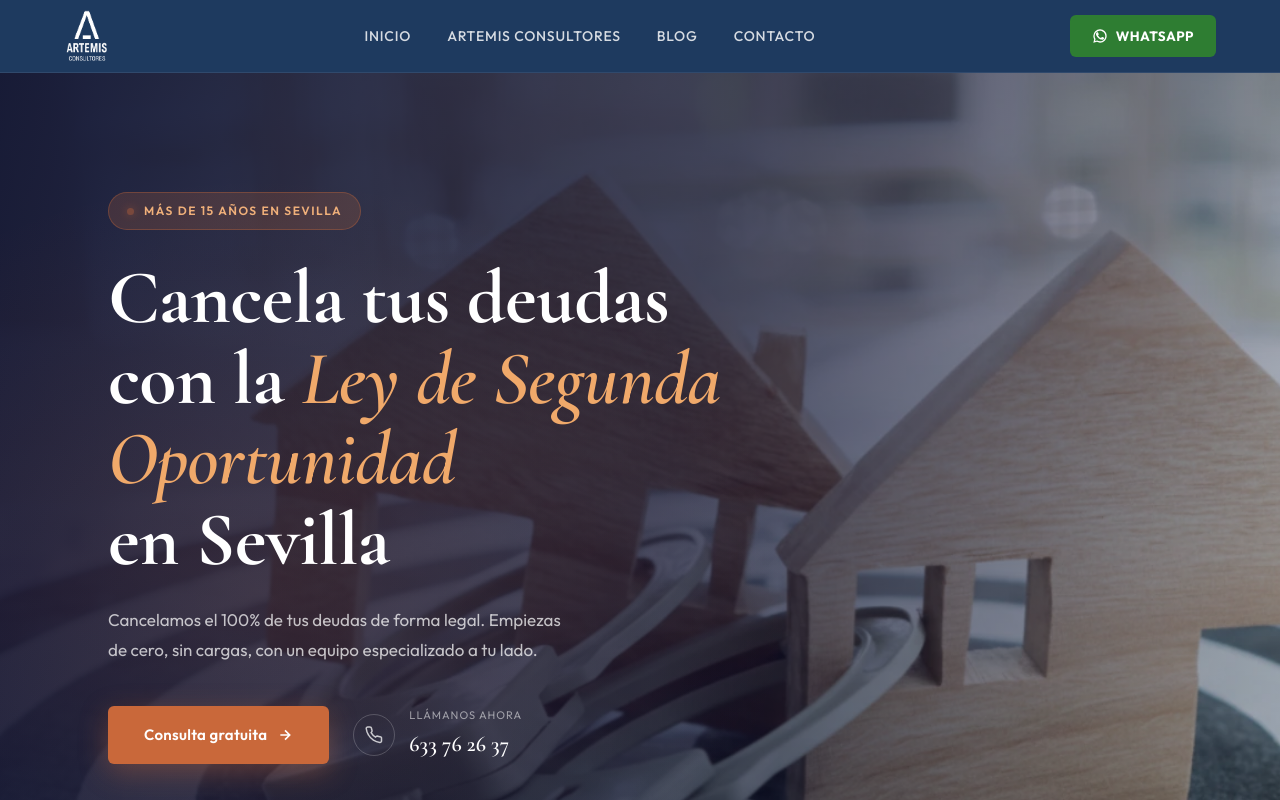
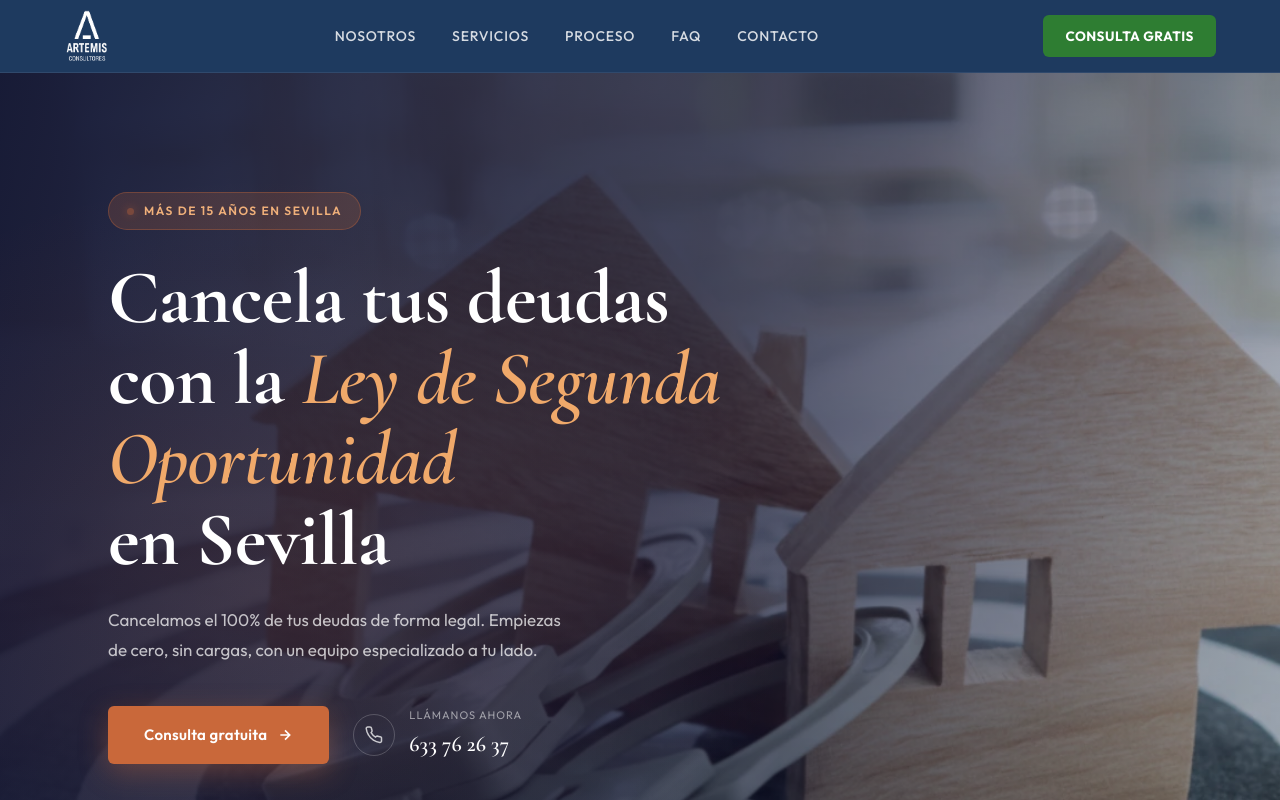
Before and after one commit to mardeencantos457-lang/Artemis, a React (Vite) app: page / in a window 1280 px wide. Shown: the top 800 px of the page. Built offline with nearby package versions, Linux system fonts and the light colour scheme.

Commit message:
Update Header.jsx

```diff
--- a/src/components/Header.jsx
+++ b/src/components/Header.jsx
@@ -2,10 +2,11 @@ import { useState, useEffect } from 'react'
 import './Header.css'
 
 const NAV_LINKS = [
-  { href: '/', label: 'Inicio' },
-  { href: '/artemis-consultores', label: 'Artemis Consultores' },
-  { href: '/blog', label: 'Blog' },
-  { href: '/contacto', label: 'Contacto' },
+  { href: '#sobre', label: 'Nosotros' },
+  { href: '#servicios', label: 'Servicios' },
+  { href: '#proceso', label: 'Proceso' },
+  { href: '#faq', label: 'FAQ' },
+  { href: '#contacto', label: 'Contacto' },
 ]
 
 export default function Header() {
@@ -24,47 +25,42 @@ export default function Header() {
     return () => window.removeEventListener('resize', handler)
   }, [])
 
+  const handleNav = (e, href) => {
+    e.preventDefault()
+    setMenuOpen(false)
+    const el = document.querySelector(href)
+    if (el) el.scrollIntoView({ behavior: 'smooth' })
+  }
+
   return (
     <header id="site-header" className={`site-header ${scrolled ? 'scrolled' : ''}`} role="banner">
       <div className="header-inner">
-        <button
-          className="menu-toggle"
-          onClick={() => setMenuOpen(!menuOpen)}
-          aria-label={menuOpen ? 'Cerrar menú' : 'Abrir menú'}
-          aria-expanded={menuOpen}
-          aria-controls="main-nav"
-        >
+        <button className="menu-toggle" onClick={() => setMenuOpen(!menuOpen)} aria-label={menuOpen ? 'Cerrar menú' : 'Abrir menú'} aria-expanded={menuOpen}>
           <span className={`hamburger ${menuOpen ? 'open' : ''}`}>
             <span /><span /><span />
           </span>
         </button>
 
-        <a href="/" className="header-logo" aria-label="Artemis Consultores — Inicio">
-          <img src="/logo.png" alt="Artemis Consultores" width="160" height="40" />
+        <a href="/" className="header-logo" aria-label="Artemis Consultores">
+          <img src="/logo.png" alt="Artemis Consultores" width="200" height="52" />
         </a>
 
         <nav id="main-nav" className={`header-nav ${menuOpen ? 'active' : ''}`} aria-label="Navegación principal">
           <ul role="list">
             {NAV_LINKS.map(link => (
               <li key={link.href}>
-                <a href={link.href} onClick={() => setMenuOpen(false)}>{link.label}</a>
+                <a href={link.href} onClick={(e) => handleNav(e, link.href)}>{link.label}</a>
               </li>
             ))}
           </ul>
         </nav>
 
-        <a href="https://wa.me/34633762637" className="header-cta" target="_blank" rel="noopener noreferrer" aria-label="Contactar por WhatsApp">
-          <svg width="16" height="16" viewBox="0 0 24 24" fill="currentColor" aria-hidden="true">
-            <path d="M17.472 14.382c-.297-.149-1.758-.867-2.03-.967-.273-.099-.471-.148-.67.15-.197.297-.767.966-.94 1.164-.173.199-.347.223-.644.075-.297-.15-1.255-.463-2.39-1.475-.883-.788-1.48-1.761-1.653-2.059-.173-.297-.018-.458.13-.606.134-.133.298-.347.446-.52.149-.174.198-.298.298-.497.099-.198.05-.371-.025-.52-.075-.149-.669-1.612-.916-2.207-.242-.579-.487-.5-.669-.51-.173-.008-.371-.01-.57-.01-.198 0-.52.074-.792.372-.272.297-1.04 1.016-1.04 2.479 0 1.462 1.065 2.875 1.213 3.074.149.198 2.096 3.2 5.077 4.487.709.306 1.262.489 1.694.625.712.227 1.36.195 1.871.118.571-.085 1.758-.719 2.006-1.413.248-.694.248-1.289.173-1.413-.074-.124-.272-.198-.57-.347z"/>
-            <path d="M12.004 2.003A9.997 9.997 0 0 0 2 12c0 1.76.46 3.41 1.26 4.845L2 22l5.345-1.24A9.958 9.958 0 0 0 12 22c5.523 0 10-4.477 10-10S17.527 2 12.004 2zm-.004 18a7.964 7.964 0 0 1-4.07-1.11l-.292-.173-3.03.703.72-2.94-.19-.303A7.952 7.952 0 0 1 4 12c0-4.411 3.589-8 8-8s8 3.589 8 8-3.589 8-8 8z"/>
-          </svg>
-          WhatsApp
+        <a href="#contacto" className="header-cta" onClick={(e) => handleNav(e, '#contacto')}>
+          Consulta gratis
         </a>
       </div>
 
-      {menuOpen && (
-        <div className="nav-overlay" onClick={() => setMenuOpen(false)} aria-hidden="true" />
-      )}
+      {menuOpen && <div className="nav-overlay" onClick={() => setMenuOpen(false)} aria-hidden="true" />}
     </header>
   )
 }
```
